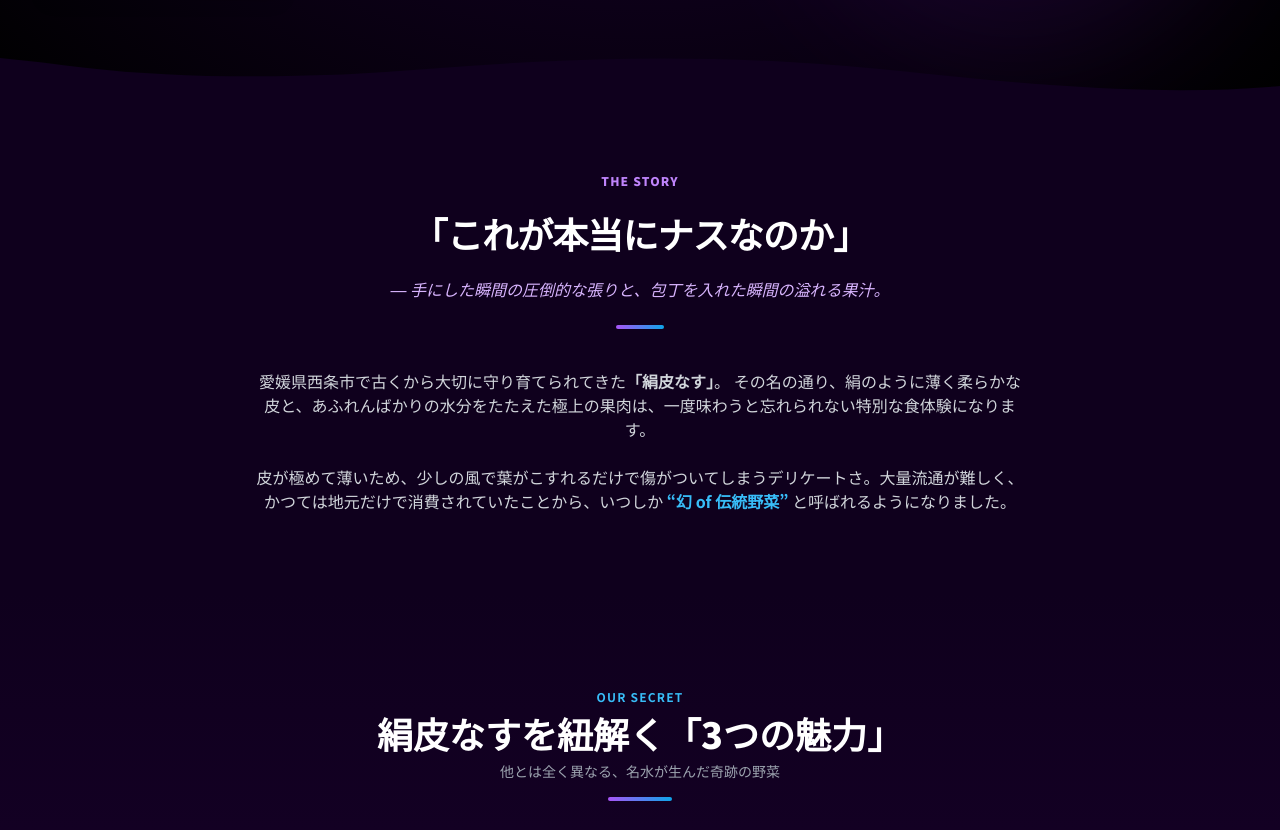
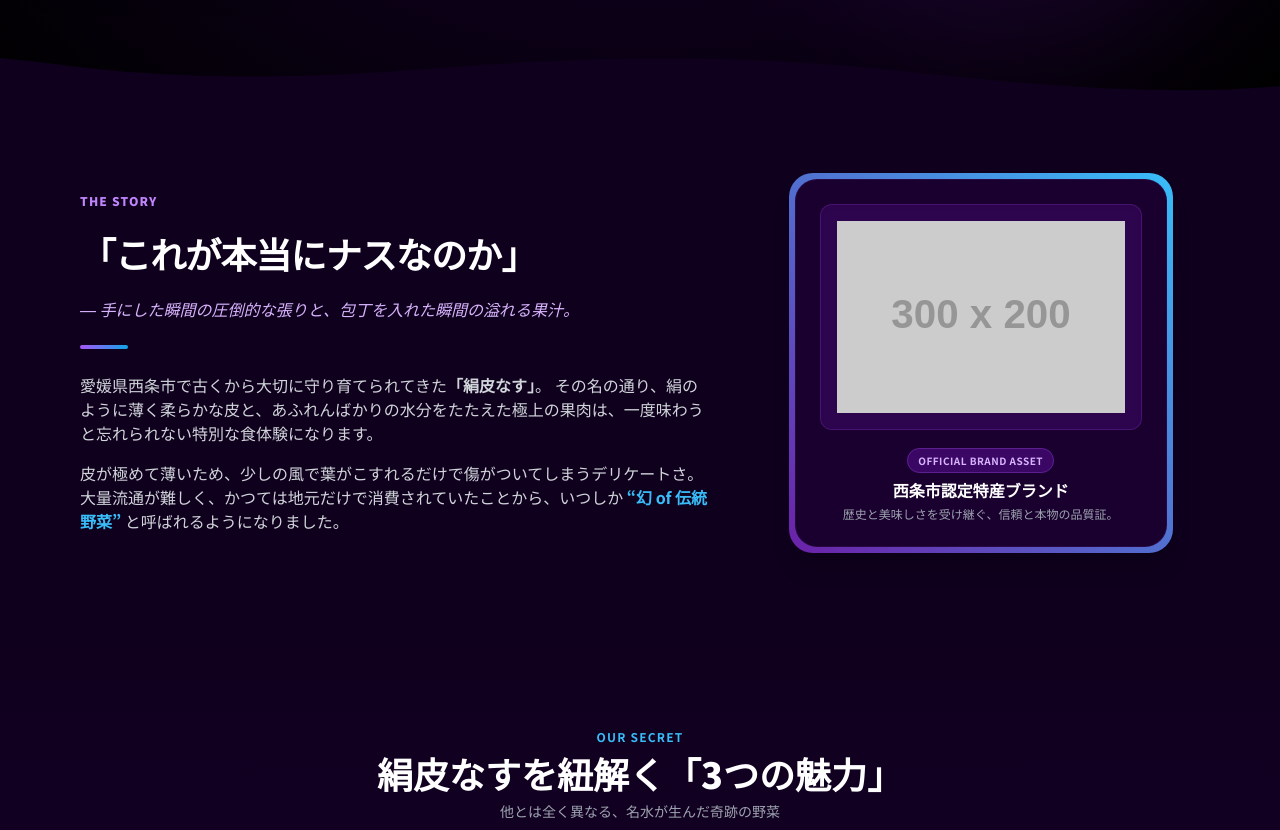
Before and after one commit to saa25002-hue/tuishi, a plain HTML site: page index.html in a window 1280 px wide. Shown: the part 556-1386 px from the top of the page. Drawn offline with nearby package versions, Linux system fonts and the light colour scheme; placeholder pictures from the web are drawn by us.

Commit message:
Update index.html

```diff
--- a/index.html
+++ b/index.html
@@ -177,9 +177,12 @@
         </div>
     </section>
 
-    <!-- ストーリーイントロ -->
-    <section id="story" class="py-20 bg-nasu-950 relative">
-        <div class="max-w-4xl mx-auto px-4 text-center space-y-6">
+    <!-- ストーリーイントロ ＆ kinukawa.png -->
+    <section id="story" class="py-20 bg-nasu-950 relative overflow-hidden">
+        <div class="max-w-6xl mx-auto px-4">
+            <div class="grid grid-cols-1 lg:grid-cols-12 gap-12 items-center">
+                <!-- 左側：テキストストーリー -->
+                <div class="lg:col-span-7 space-y-6 text-left">
                     <span class="text-xs font-extrabold text-purple-400 tracking-widest uppercase block">The Story</span>
                     <h2 class="text-3xl md:text-4xl font-black text-white tracking-tight">
                         「これが本当にナスなのか」
@@ -187,8 +190,8 @@
                     <p class="text-sm md:text-base text-purple-300 font-medium italic">
                         ― 手にした瞬間の圧倒的な張りと、包丁を入れた瞬間の溢れる果汁。
                     </p>
-            <div class="w-12 h-1 bg-gradient-to-r from-purple-500 to-meisui-500 mx-auto rounded-full"></div>
-            <div class="space-y-6 text-gray-300 text-sm md:text-base leading-relaxed max-w-3xl mx-auto pt-4">
+                    <div class="w-12 h-1 bg-gradient-to-r from-purple-500 to-meisui-500 rounded-full"></div>
+                    <div class="space-y-4 text-gray-300 text-sm md:text-base leading-relaxed">
                         <p>
                             愛媛県西条市で古くから大切に守り育てられてきた<strong>「絹皮なす」</strong>。
                             その名の通り、絹のように薄く柔らかな皮と、あふれんばかりの水分をたたえた極上の果肉は、一度味わうと忘れられない特別な食体験になります。
@@ -196,6 +199,34 @@
                         <p>
                             皮が極めて薄いため、少しの風で葉がこすれるだけで傷がついてしまうデリケートさ。大量流通が難しく、かつては地元だけで消費されていたことから、いつしか <strong class="text-meisui-400 font-semibold">“幻 of 伝統野菜”</strong> と呼ばれるようになりました。
                         </p>
+                    </div>
+                </div>
+
+                <!-- 右側：追加された kinukawa.png ビジュアルエリア -->
+                <div class="lg:col-span-5 flex flex-col items-center justify-center">
+                    <div class="relative p-1.5 bg-gradient-to-tr from-purple-800 to-meisui-400 rounded-3xl shadow-xl overflow-hidden group max-w-sm w-full">
+                        <div class="bg-nasu-900 rounded-[22px] p-6 text-center space-y-4 border border-purple-500/10">
+                            <!-- 絹皮なすイメージ画像 kinukawa.png -->
+                            <div class="overflow-hidden rounded-xl bg-purple-950/60 p-4 border border-purple-500/20 shadow-inner">
+                                <img
+                                    src="kinukawa.png"
+                                    alt="絹皮なす ブランドロゴ・イメージ"
+                                    class="mx-auto max-h-48 object-contain transition duration-500 group-hover:scale-105"
+                                    onerror="this.src='https://placehold.co/300x200/4c1d95/ffffff?text=Kinukawa+Nasu'"
+                                />
+                            </div>
+                            <div>
+                                <span class="bg-purple-950 text-purple-300 text-[10px] font-bold px-2.5 py-1 rounded-full uppercase tracking-wider border border-purple-500/30">
+                                    Official Brand Asset
+                                </span>
+                                <h4 class="text-base font-bold text-white mt-2">西条市認定特産ブランド</h4>
+                                <p class="text-xs text-gray-400 mt-1">
+                                    歴史と美味しさを受け継ぐ、信頼と本物の品質証。
+                                </p>
+                            </div>
+                        </div>
+                    </div>
+                </div>
             </div>
         </div>
     </section>
```
Lines whose indentation alone changed are shown as unchanged.
